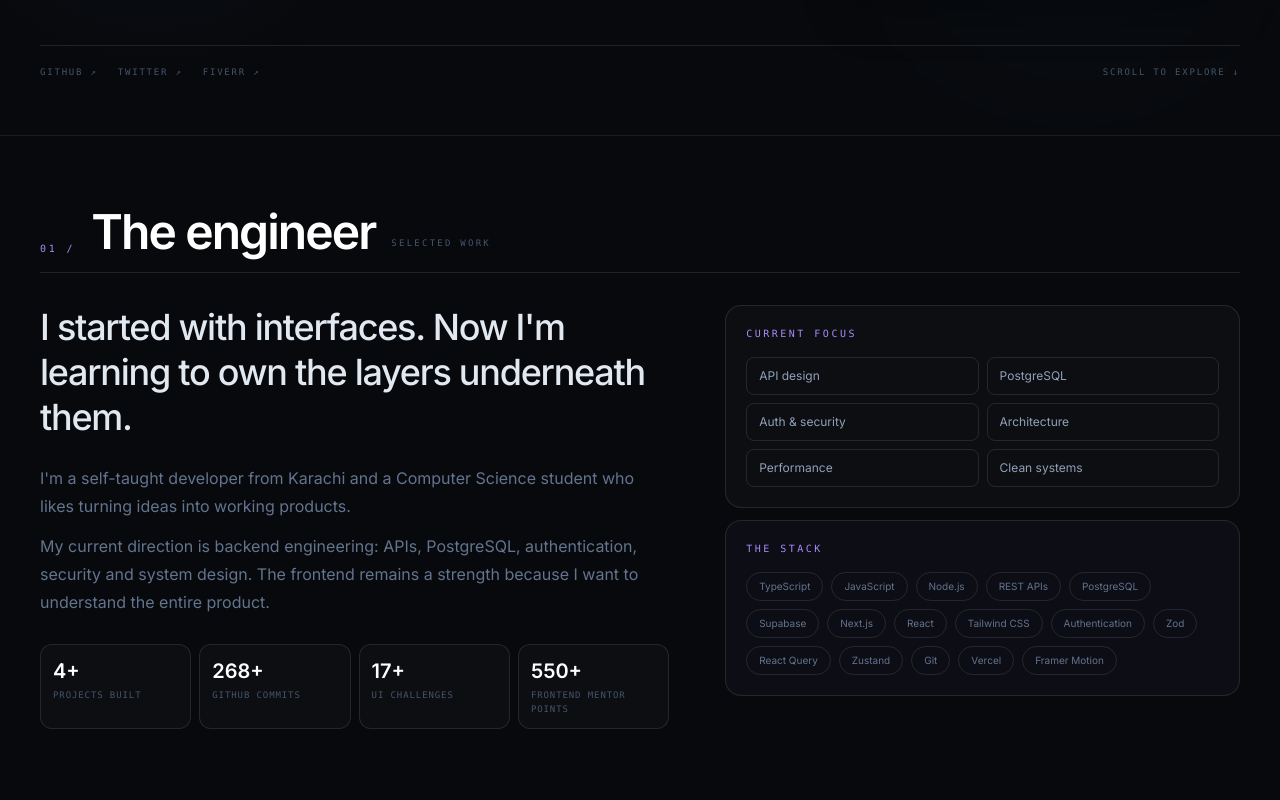
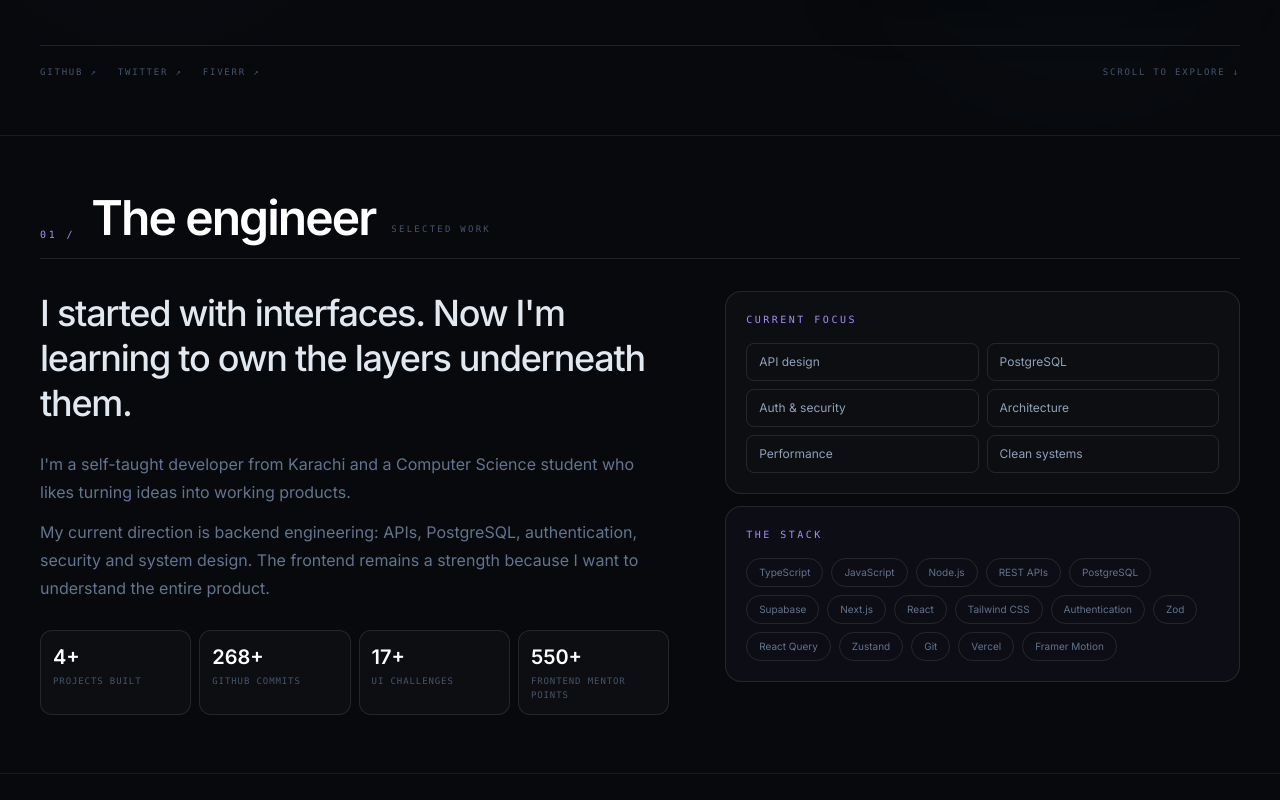
Before and after one commit to iamsyedbilal/portfolio, a Next.js app: page / in a window 1280 px wide. Shown: the part 600-1400 px from the top of the page. Built offline with nearby package versions, Linux system fonts and the light colour scheme.

Commit message:
style: tighten portfolio rhythm and spacing

```diff
--- a/app/globals.css
+++ b/app/globals.css
@@ -2,12 +2,12 @@
 
 :root { --bg:#08090d; --surface:#101219; --accent:#a78bfa; --accent-2:#67e8f9; --text-primary:#f5f5f5; --text-secondary:#8b93a7; --border:rgba(255,255,255,.09); }
 *{box-sizing:border-box} html{scroll-behavior:smooth} body{margin:0;background:var(--bg);color:var(--text-primary);font-family:"Inter",sans-serif;overflow-x:hidden}
-body::before{content:"";position:fixed;inset:0;z-index:-2;pointer-events:none;background-image:linear-gradient(rgba(255,255,255,.025) 1px,transparent 1px),linear-gradient(90deg,rgba(255,255,255,.025) 1px,transparent 1px);background-size:72px 72px;mask-image:linear-gradient(to bottom,black,transparent 78%)}
-body::after{content:"";position:fixed;inset:0;z-index:-1;pointer-events:none;background:radial-gradient(circle at 72% 8%,rgba(167,139,250,.09),transparent 25%),radial-gradient(circle at 12% 55%,rgba(103,232,249,.035),transparent 22%)}
+body::before{content:"";position:fixed;inset:0;z-index:-2;pointer-events:none;background-image:linear-gradient(rgba(255,255,255,.022) 1px,transparent 1px),linear-gradient(90deg,rgba(255,255,255,.022) 1px,transparent 1px);background-size:72px 72px;mask-image:linear-gradient(to bottom,black,transparent 78%)}
+body::after{content:"";position:fixed;inset:0;z-index:-1;pointer-events:none;background:radial-gradient(circle at 72% 8%,rgba(167,139,250,.075),transparent 25%),radial-gradient(circle at 12% 55%,rgba(103,232,249,.028),transparent 22%)}
 ::selection{background:#a78bfa;color:#08090d}::-webkit-scrollbar{width:7px}::-webkit-scrollbar-track{background:#08090d}::-webkit-scrollbar-thumb{background:#292d39;border-radius:99px}::-webkit-scrollbar-thumb:hover{background:#a78bfa}
 .glass{background:rgba(10,11,16,.66);backdrop-filter:blur(18px);-webkit-backdrop-filter:blur(18px)} .nav-glow{box-shadow:0 12px 50px rgba(0,0,0,.24)}
-.engineering-grid{background-color:#0d0f15;background-image:linear-gradient(rgba(167,139,250,.065) 1px,transparent 1px),linear-gradient(90deg,rgba(167,139,250,.065) 1px,transparent 1px);background-size:32px 32px}
-.section-tight{padding-top:72px;padding-bottom:72px}.section-rule{border-top:1px solid rgba(255,255,255,.08)}
+.engineering-grid{background-color:#0d0f15;background-image:linear-gradient(rgba(167,139,250,.06) 1px,transparent 1px),linear-gradient(90deg,rgba(167,139,250,.06) 1px,transparent 1px);background-size:32px 32px}
+.section-tight{padding-top:58px;padding-bottom:58px}.section-rule{border-top:1px solid rgba(255,255,255,.08)}
 .interactive{transition:transform .35s cubic-bezier(.22,1,.36,1),border-color .35s ease,background-color .35s ease}.interactive:hover{transform:translateY(-3px)}
 @keyframes float-slow{0%,100%{transform:translate3d(0,0,0)}50%{transform:translate3d(0,-10px,0)}} .float-slow{animation:float-slow 7s ease-in-out infinite}
-@media(max-width:768px){.section-tight{padding-top:52px;padding-bottom:52px}} @media(prefers-reduced-motion:reduce){html{scroll-behavior:auto}*,*::before,*::after{animation-duration:.01ms!important;animation-iteration-count:1!important;transition-duration:.01ms!important}}
+@media(max-width:768px){.section-tight{padding-top:40px;padding-bottom:40px}} @media(prefers-reduced-motion:reduce){html{scroll-behavior:auto}*,*::before,*::after{animation-duration:.01ms!important;animation-iteration-count:1!important;transition-duration:.01ms!important}}
```
